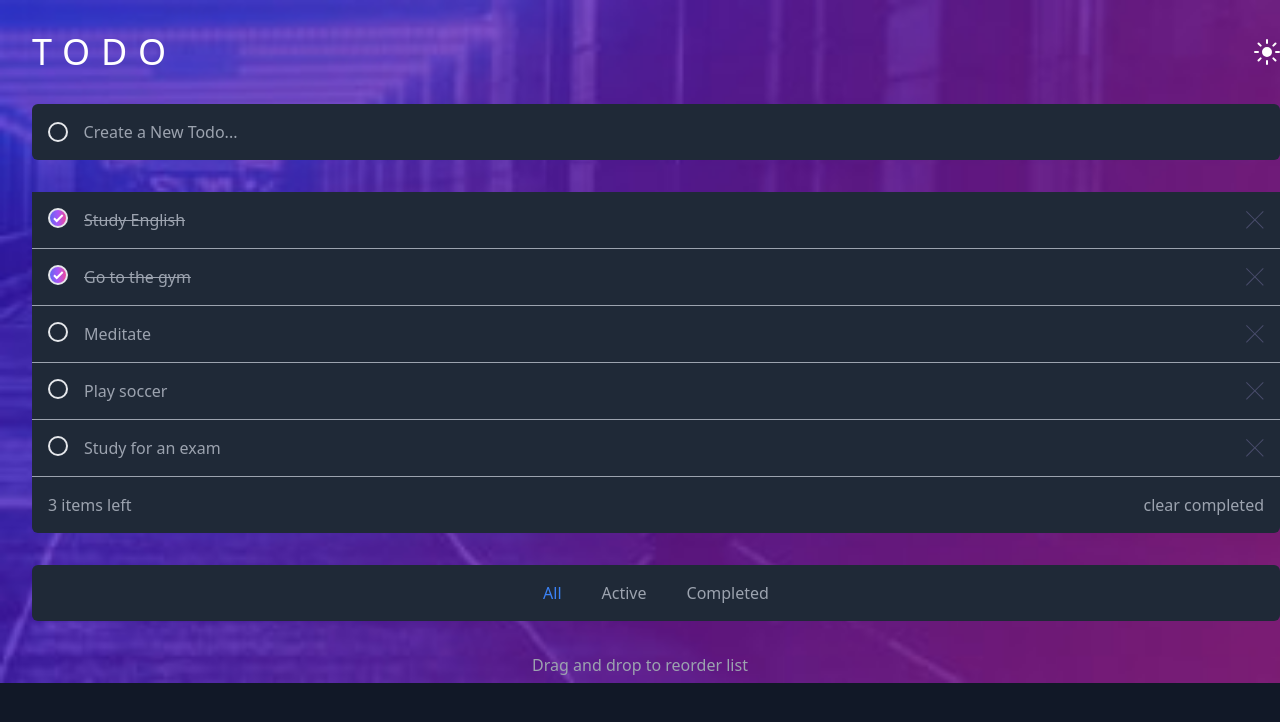
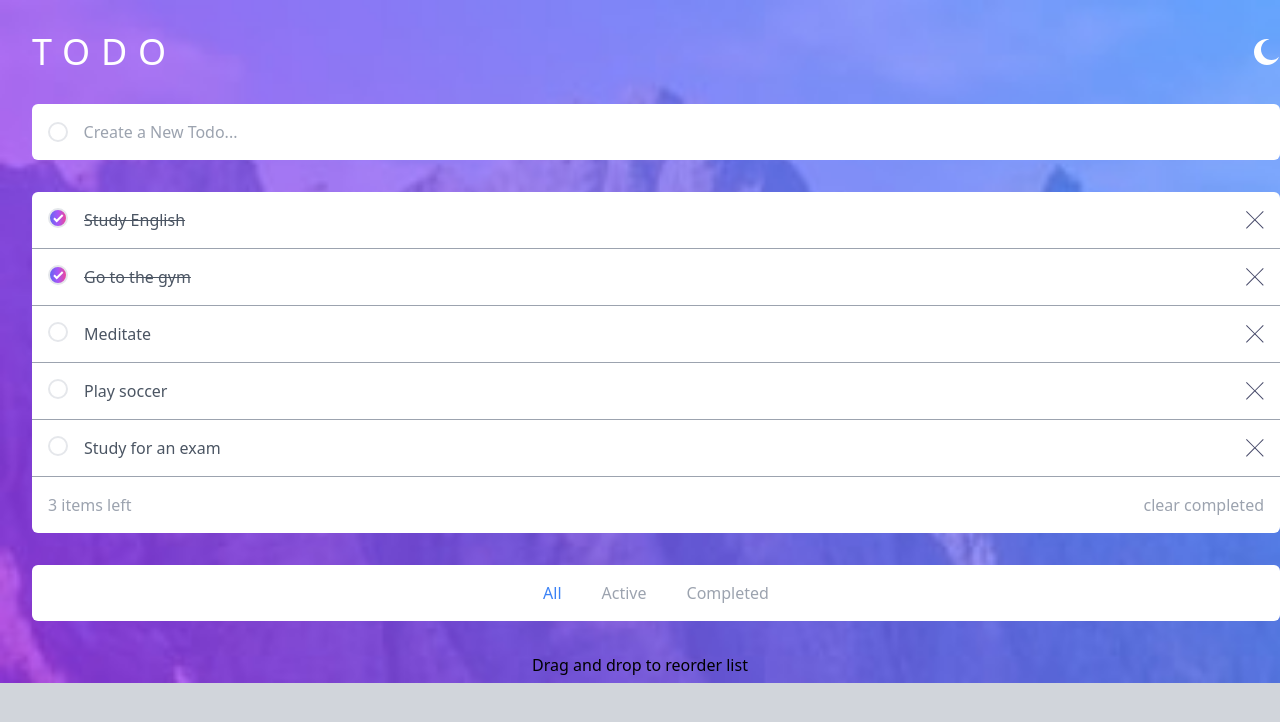
Before and after one commit to ricardoarcos98/todoOne, a React (Vite) app: page / in a window 1280 px wide. Shown: the top 722 px of the page. Built offline with nearby package versions, Linux system fonts and the light colour scheme.

Commit message:
TODO DARKMODE TRANSITION

```diff
--- a/index.html
+++ b/index.html
@@ -1,5 +1,5 @@
 <!doctype html>
-<html lang="en" class="dark:">
+<html lang="en" class="transition-all duration-1000">
     <head>
         <meta charset="UTF-8" />
         <link rel="icon" type="image/svg+xml" href="/vite.svg" />
--- a/src/Header.jsx
+++ b/src/Header.jsx
@@ -1,22 +1,24 @@
-import { useEffect, useState } from 'react';
+import { useEffect, useRef, useState } from 'react';
 import NightIcon from "./components/icons/NightIcon";
 import SunIcon from './components/icons/SunIcon';
 
+const incicialStateDarkMode=localStorage.getItem("theme")==="dark";
 const Header =()=>{
-
-const[darkMode,setDarkMode]=useState(true)
-
+const[darkMode,setDarkMode]=useState(incicialStateDarkMode)
+const refHeader=useRef(null);
 useEffect(()=>{
     if(darkMode){
         document.documentElement.classList.add("dark");
+        localStorage.setItem("theme","dark")
     }else{
         document.documentElement.classList.remove("dark");
+        localStorage.setItem("theme","light")
     }
 
 },[darkMode])
 
 return(
-    <header className="container mx-4 px-4 pt-8  ">
+    <header className="container mx-4 px-4 pt-8" >
                 <div className="flex justify-between">
                     <h1 className=" uppercase text-white text-4xl tracking-[0.3em] ">
                         ToDo
--- a/src/TodoItem.jsx
+++ b/src/TodoItem.jsx
@@ -4,10 +4,7 @@ import CrossIcon from "./components/icons/CrossIcon";
 const TodoItem = ({ todo, removeTodo, updateTodo }) => {
     const { id, title, completed } = todo;
     return (
-        <article className="flex gap-4  border-b border-b-gray-400 dark:bg-gray-800  ">
-            {/* <button className="flex-none rounded-full h-5 w-5 border-2 inline-block">
-    <CheckIcon/>
-    </button> */}
+        <article className="flex gap-4  border-b border-b-gray-400 dark:bg-gray-800 transition-all duration-1000 ">
             <button
                 className={`h-5 w-5 flex-none rounded-full border-2 ${
                     completed
--- a/src/TodoList.jsx
+++ b/src/TodoList.jsx
@@ -2,7 +2,7 @@ import TodoItem from "./TodoItem";
 
 const TodoList = ({ todo, removeTodo, updateTodo }) => {
     return (
-        <div className="bg-white rounded-t-md [&>article]:p-4 mt-8 ">
+        <div className="bg-white rounded-t-md [&>article]:p-4 mt-8 overflow-hidden transition-all duration-1000 dark:bg-gray-800 ">
             {todo.map((todo) => (
                 <TodoItem
                     key={todo.id}
```
